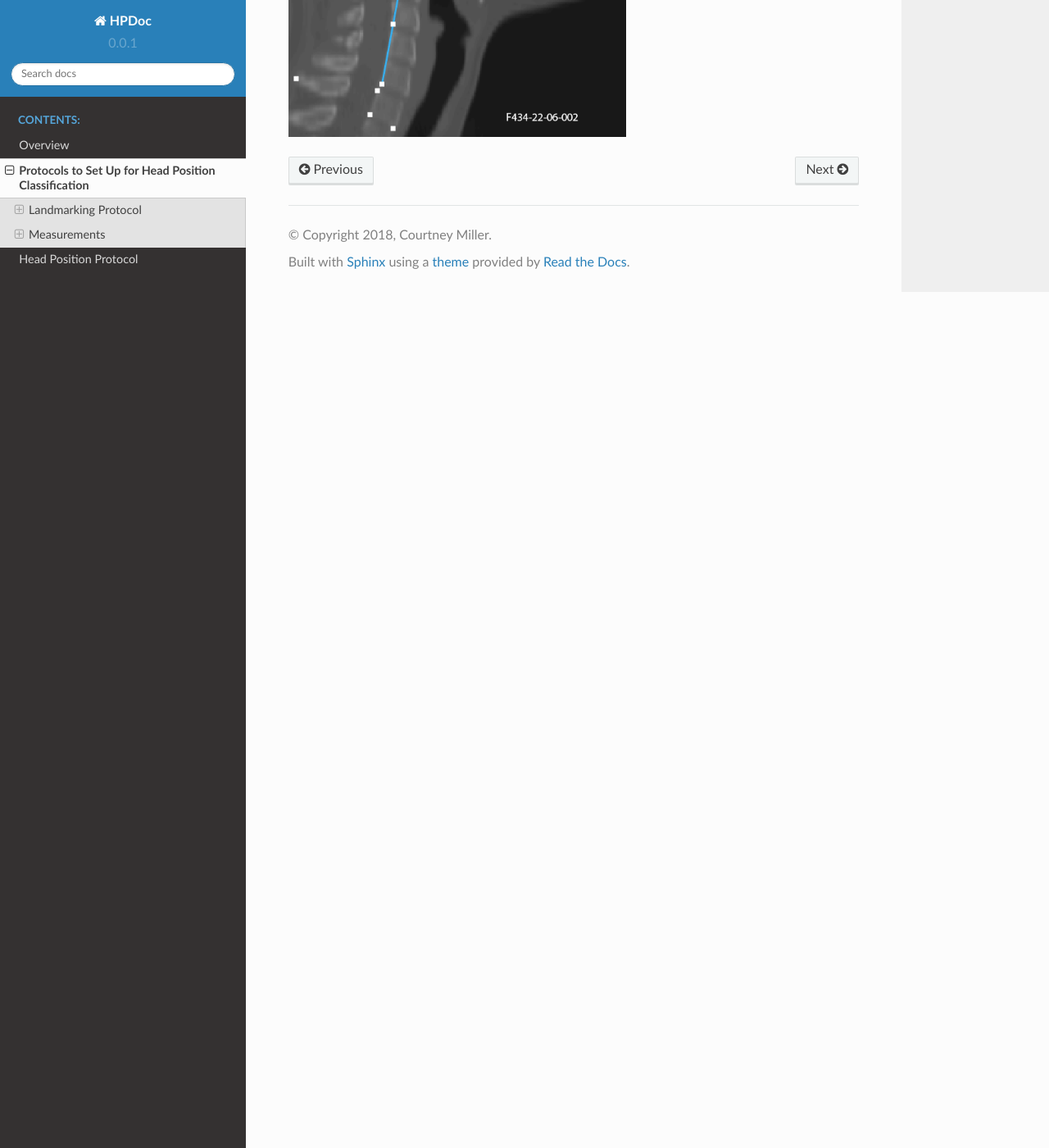
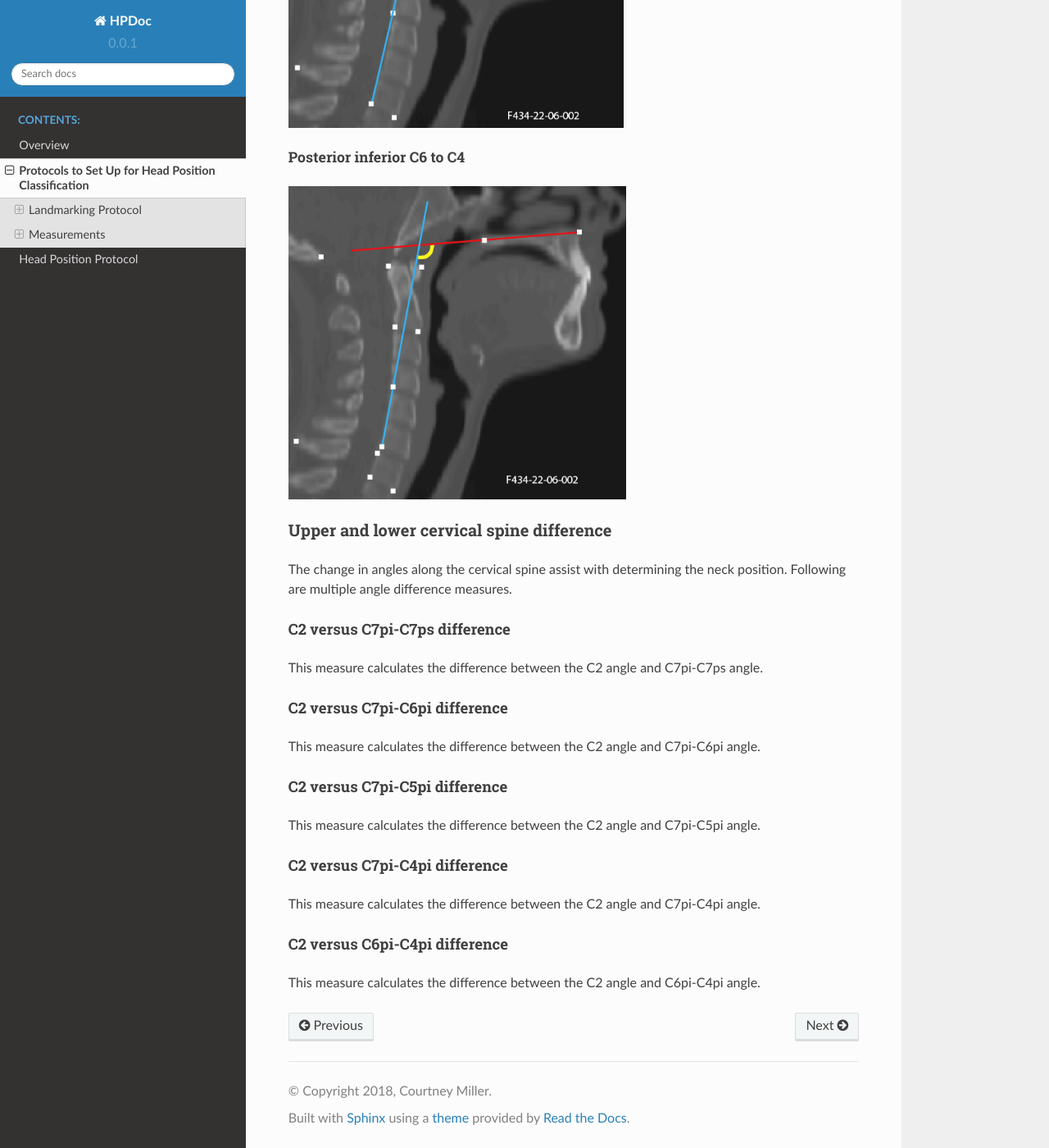
Before and after one commit to vocaltractlab/headpositiondoc, a Sphinx documentation site: the page built from source/protocol.rst, in a window 1280 px wide and 1400 px high, scrolled down 8817 px. Shown: the whole window at 82% size. Built offline with Sphinx 7.4.7 and the Read the Docs theme 2.0.0, drawn with Linux system fonts in a browser that asks for light colours; pages that are not in the unit, such as notebooks, are missing from menus; some of the changed text lies outside the part shown.

```diff
--- a/source/protocol.rst
+++ b/source/protocol.rst
@@ -108,7 +108,6 @@ Measurements
 This protocol utilizes 17 measurements to quantify head position.  These measure assess both the face plane and the neck position inorder to predict if a image is in a flexed, neutral, or extended position.
 
 
-
 Head Measures or Face Plane Measures
 ____________________________________
 
@@ -130,6 +129,17 @@ This measure calculates the angle from the posterior nasal spine to the anterior
 .. figure:: docs/MP.PNG
        :scale: 75%
        :alt: This figure provides visual example of the MP angle.
+
+
+C2 Angle
+++++++++
+
+This measure calculates the angle between the ANS-PNS plane and the posterior margin of C2.
+
+.. figure:: docs/C2.PNG
+	:scale: 75%
+	:alt: This figure provides visual example of the C2 angle.
+
 
 Modified Bhalala head tilt angle
 ++++++++++++++++++++++++++++++++
@@ -179,6 +189,7 @@ Posterior inferior to Posterior Superior of C7
 	:scale: 75%
 	:alt: This figure provides visual example of the C7 PI-PS angle.
 
+
 Posterior inferior C7 to C6
 ~~~~~~~~~~~~~~~~~~~~~~~~~~~
 
@@ -195,6 +206,8 @@ Posterior inferior C7 to C5
 .. figure:: docs/C75i.PNG
         :scale: 75%
         :alt: This figure provides visual example of the C7pi to C6pi angle.
+
+
 Posterior inferior C7 to C4
 ~~~~~~~~~~~~~~~~~~~~~~~~~~~
 
@@ -202,6 +215,8 @@ Posterior inferior C7 to C4
 .. figure:: docs/C74i.PNG
         :scale: 75%
         :alt: This figure provides visual example of the C7pi to C6pi angle.
+
+
 Posterior inferior C6 to C4
 ~~~~~~~~~~~~~~~~~~~~~~~~~~~
 
@@ -209,3 +224,41 @@ Posterior inferior C6 to C4
 .. figure:: docs/C64i.PNG
         :scale: 75%
         :alt: This figure provides visual example of the C7pi to C6pi angle.
+
+
+
+Upper and lower cervical spine difference
+_________________________________________
+
+
+The change in angles along the cervical spine assist with determining the neck position.  Following are multiple angle difference measures.
+
+
+C2 versus C7pi-C7ps difference
+++++++++++++++++++++++++++++++
+
+This measure calculates the difference between the C2 angle and C7pi-C7ps angle.
+
+
+C2 versus C7pi-C6pi difference
+++++++++++++++++++++++++++++++
+
+This measure calculates the difference between the C2 angle and C7pi-C6pi angle.
+
+
+C2 versus C7pi-C5pi difference
+++++++++++++++++++++++++++++++
+
+This measure calculates the difference between the C2 angle and C7pi-C5pi angle.
+
+
+C2 versus C7pi-C4pi difference
+++++++++++++++++++++++++++++++
+
+This measure calculates the difference between the C2 angle and C7pi-C4pi angle.
+
+
+C2 versus C6pi-C4pi difference
+++++++++++++++++++++++++++++++
+
+This measure calculates the difference between the C2 angle and C6pi-C4pi angle.
```
Also changed, not shown: other parts of source/protocol.rst (+1 -1 lines), source/overview.rst (+3 -15 lines), source/docs/landmarkHP.PNG.
